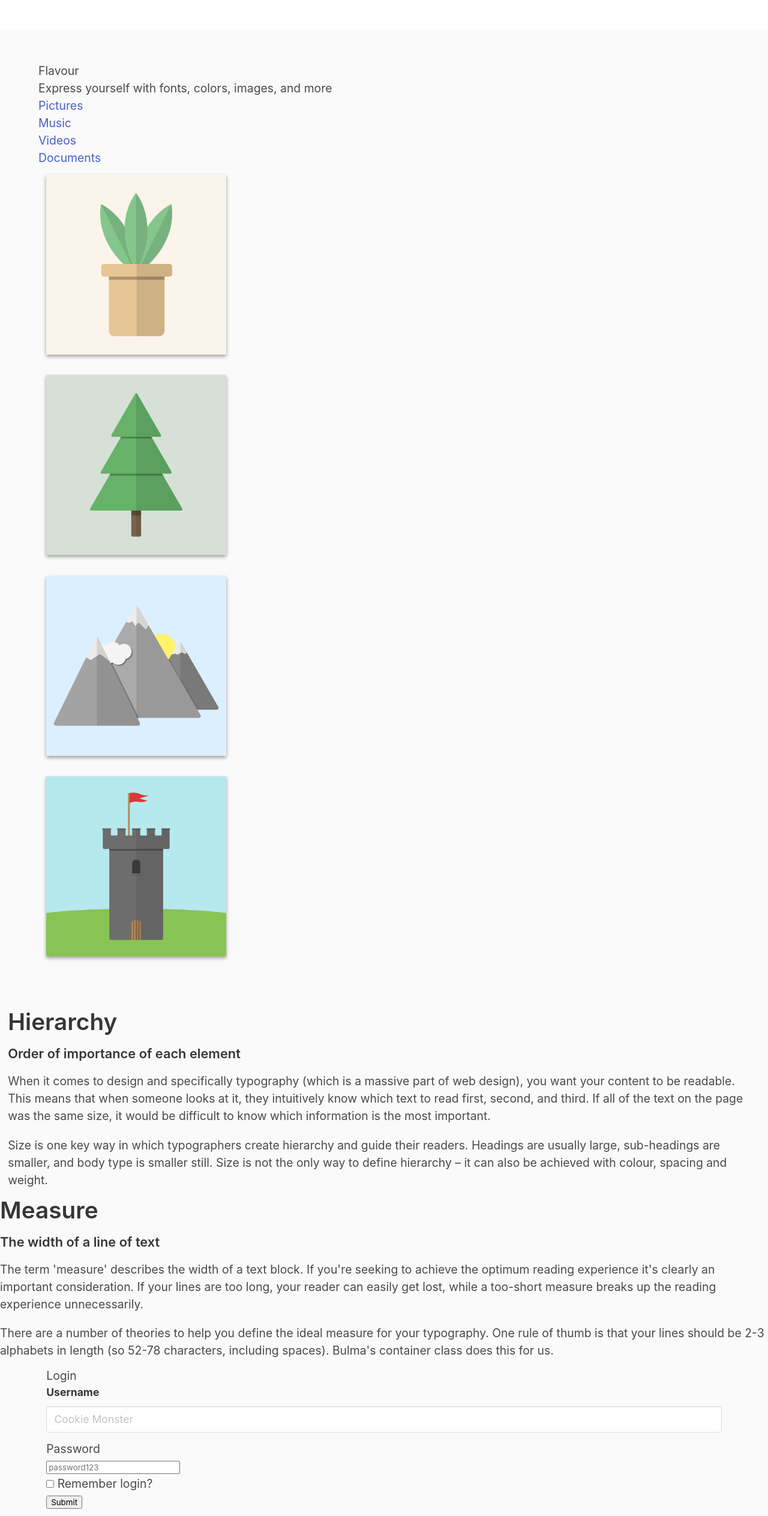
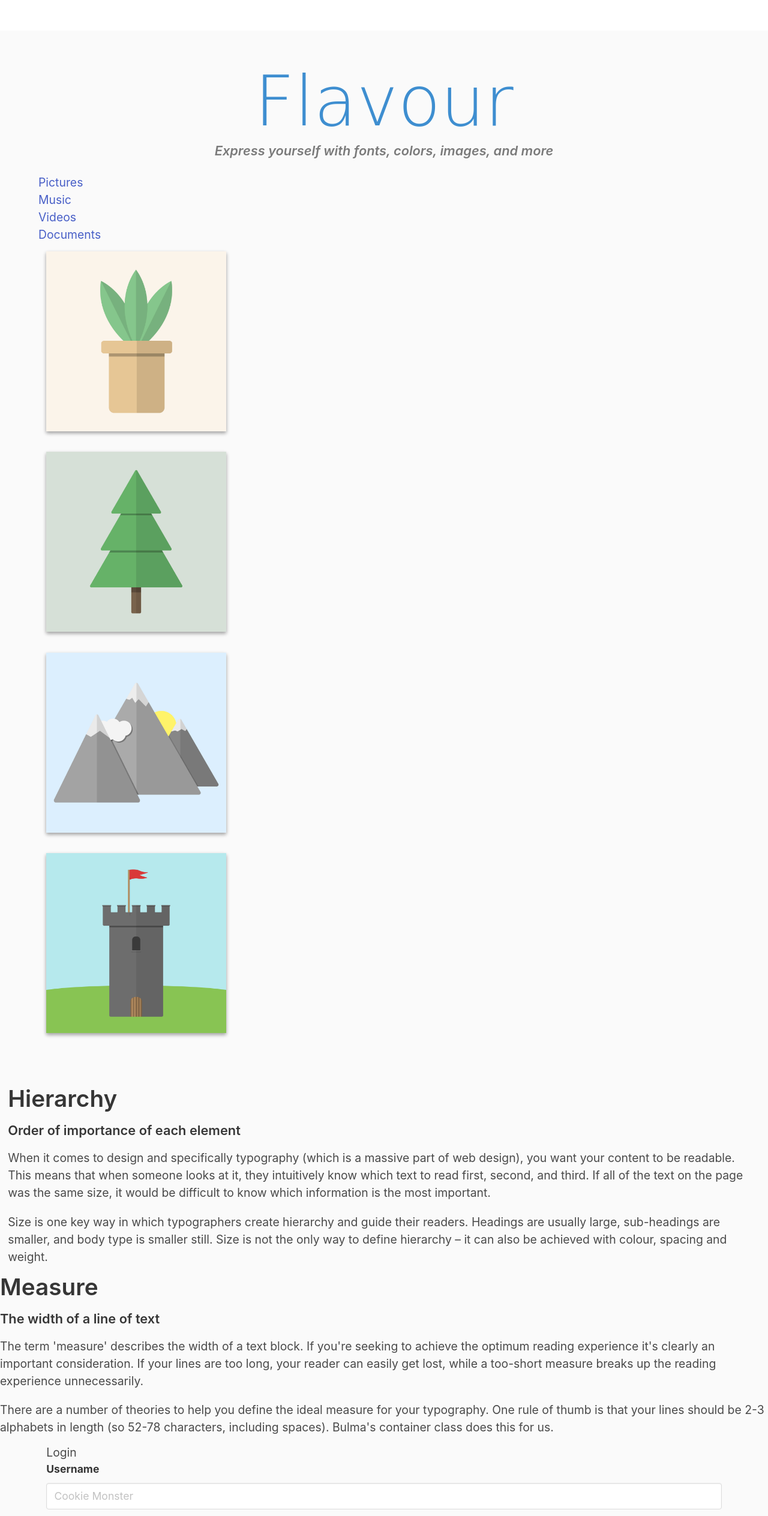
Before and after one commit to jdmar3-comp426/a02-aasmanj, a website: page index.html in a window 1280 px wide. Shown: the part 2363-4890 px from the top of the page at 60% size. Drawn offline with nearby package versions, Linux system fonts and the light colour scheme; a web font is replaced by a local one.

Commit message:
added a couple more bulma classes

```diff
--- a/index.html
+++ b/index.html
@@ -87,9 +87,9 @@
 </section>
 <section class="section">
     <div class="container">
-        <div class="">
-            <h1 class="">Flavour</h1>
-            <h5 class="">Express yourself with fonts, colors, images, and more</h5>
+        <div class="content has-text-centered">
+            <h1 class="title has-text-info is-family-secondary">Flavour</h1>
+            <h5 class="subtitle has-text-grey is-italic">Express yourself with fonts, colors, images, and more</h5>
         </div>
         <div class="">
             <ul>
@@ -179,7 +179,7 @@
                     </div>
                     <div class="">
                         <div class="">
-                            <button class="" type="submit">Submit</button>
+                            <button class="button is-dark" type="submit">Submit</button>
                         </div>
                     </div>
                 </form>
@@ -206,7 +206,7 @@
                         </div>
                     </div>
                     <div class="">
-                        <label class="">Account type</label>
+                        <label class="has-text-weight-bold">Account type</label>
                         <div class="">
                             <div class="">
                                 <select name="accountType">
@@ -218,7 +218,7 @@
                     </div>
                     <div class="">
                         <div class="">
-                            <button class="button is-primary" type="submit">Submit</button>
+                            <button class="button is-dark" type="submit">Submit</button>
                         </div>
                     </div>
                 </form>
```
